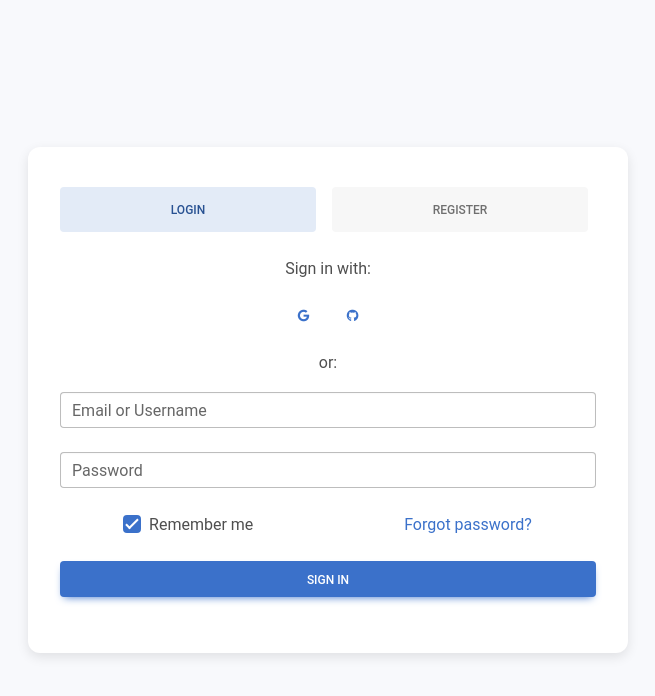
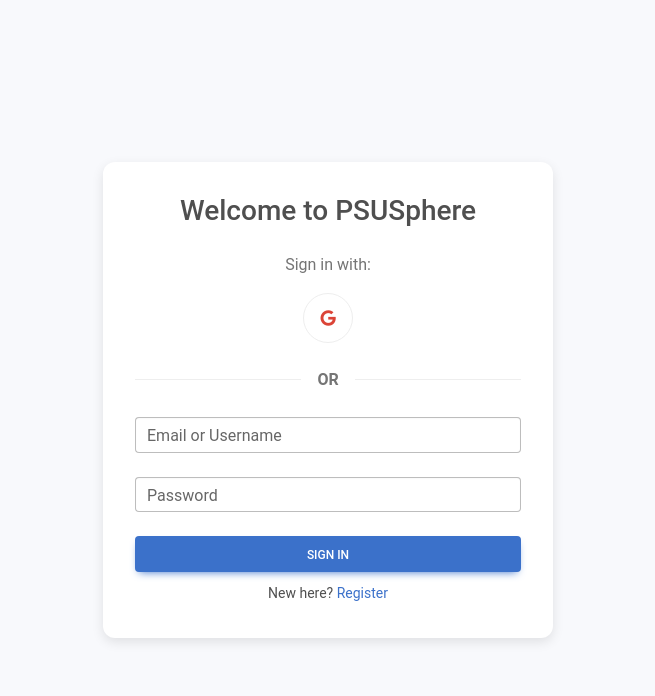
Before and after one commit to NexieMadia23/PSUSphere-2.0, a Django app: page /login/ in a window 1280 px wide. Shown: the top 696 px of the page, without its empty margins (312-967 px from the left). Run offline with Django 5.2, Linux system fonts and the light colour scheme; data comes from the database, SQL or seed files in the repository; both versions use the stored data as it was before the commit; some libraries are stand-ins or nearby versions.

Commit message:
Fixed GitHub login logic and added .gitignore to protect db.sqlite3

```diff
--- a/projectsite/templates/account/login.html
+++ b/projectsite/templates/account/login.html
@@ -5,149 +5,65 @@
     <meta charset="utf-8" />
     <meta name="viewport" content="width=device-width, initial-scale=1, shrink-to-fit=no" />
     <title>PSUSphere Login</title>
-<!-- Bootstrap + MDB + Custom CSS -->
     <link rel="stylesheet" href="{% static 'css/bootstrap.min.css' %}" />
     <link rel="stylesheet" href="https://cdnjs.cloudflare.com/ajax/libs/font-awesome/6.5.0/css/all.min.css" />
     <link rel="stylesheet" href="https://cdnjs.cloudflare.com/ajax/libs/mdb-ui-kit/6.4.2/mdb.min.css" />
-
     <style>
-      body {
-        display: flex;
-        align-items: center;
-        justify-content: center;
-        height: 100vh;
-        background-color: #f8f9fc;
-      }
-      .auth-card {
-        max-width: 600px;
-        width: 100%;
-        background: #fff;
-        border-radius: 12px;
-        box-shadow: 0 4px 12px rgba(0, 0, 0, 0.1);
-        padding: 2rem;
-      }
+      body { display: flex; align-items: center; justify-content: center; height: 100vh; background-color: #f8f9fc; }
+      .auth-card { max-width: 450px; width: 100%; background: #fff; border-radius: 12px; box-shadow: 0 4px 12px rgba(0, 0, 0, 0.1); padding: 2rem; }
+      .btn-floating-custom { width: 50px; height: 50px; display: inline-flex; align-items: center; justify-content: center; border-radius: 50%; transition: 0.3s; border: 1px solid #eee; text-decoration: none; }
+      .btn-floating-custom:hover { background-color: #f8f9fa; transform: translateY(-3px); box-shadow: 0 4px 8px rgba(0,0,0,0.1); }
+      .divider:after, .divider:before { content: ""; flex: 1; height: 1px; background: #eee; }
     </style>
 </head>
 <body>
-    <div class="auth-card">
-      <!-- Pills navs -->
-      <ul class="nav nav-pills nav-justified mb-3" id="ex1" role="tablist">
-        <li class="nav-item" role="presentation">
-          <a class="nav-link active" id="tab-login" data-mdb-pill-init href="#pills-login" role="tab" aria-controls="pills
-login" aria-selected="true">Login</a>
-        </li>
-        <li class="nav-item" role="presentation">
-          <a class="nav-link" id="tab-register" data-mdb-pill-init href="#pills-register" role="tab" aria-controls="pills
-register" aria-selected="false">Register</a>
-        </li>
-      </ul>
-      <!-- Pills navs -->
+    <div class="auth-card text-center">
+      <h3 class="mb-4">Welcome to PSUSphere</h3>
 
-      <!-- Pills content -->
-      <div class="tab-content">
-        <!-- Login tab -->
-        <div class="tab-pane fade show active" id="pills-login" role="tabpanel" aria-labelledby="tab-login">
+      <div class="mb-4">
+        <p class="text-muted mb-3">Sign in with:</p>
+
+        {# This loop prevents the DoesNotExist error #}
+        {% get_providers as socialaccount_providers %}
+
+        {% for provider in socialaccount_providers %}
+            {% if provider.id == "google" %}
+            <a href="{% provider_login_url 'google' %}" class="btn-floating-custom mx-2" title="Google">
+              <i class="fab fa-google" style="color: #DB4437;"></i>
+            </a>
+            {% endif %}
+
+            {% if provider.id == "github" %}
+            <a href="{% provider_login_url 'github' %}" class="btn-floating-custom mx-2" title="GitHub">
+              <i class="fab fa-github" style="color: #333;"></i>
+            </a>
+            {% endif %}
+        {% empty %}
+            <p class="small text-muted">No social apps configured in Admin.</p>
+        {% endfor %}
+      </div>
+
+      <div class="divider d-flex align-items-center my-4">
+        <p class="text-center fw-bold mx-3 mb-0 text-muted">OR</p>
+      </div>
+
       <form method="post" action="{% url 'account_login' %}">
         {% csrf_token %}
-            <div class="text-center mb-3">
-              <p>Sign in with:</p>
-              <a href="{% provider_login_url 'google' %}" class="btn btn-link btn-floating mx-1">
-                <i class="fab fa-google"></i>
-              </a>
-              <a href="#" class="btn btn-link btn-floating mx-1">
-                <i class="fab fa-github"></i>
-              </a>
-            </div>
-
-            <p class="text-center">or:</p>
-
-            <!-- Username / Email -->
-            <div data-mdb-input-init class="form-outline mb-4">
+        <div class="form-outline mb-4">
             <input type="text" name="login" id="id_login" class="form-control" required />
             <label class="form-label" for="id_login">Email or Username</label>
         </div>
-
-            <!-- Password -->
-            <div data-mdb-input-init class="form-outline mb-4">
+        <div class="form-outline mb-4">
             <input type="password" name="password" id="id_password" class="form-control" required />
             <label class="form-label" for="id_password">Password</label>
         </div>
-
-            <!-- Remember me -->
-            <div class="row mb-4">
-              <div class="col-md-6 d-flex justify-content-center">
-                <div class="form-check mb-3 mb-md-0">
-                  <input class="form-check-input" type="checkbox" id="loginCheck" checked />
-                  <label class="form-check-label" for="loginCheck"> Remember me </label>
+        <button type="submit" class="btn btn-primary btn-block mb-2">Sign In</button>
+        <div class="text-center">
+            <small>New here? <a href="{% url 'account_signup' %}">Register</a></small>
         </div>
-              </div>
-              <div class="col-md-6 d-flex justify-content-center">
-                <a href="{% url 'account_reset_password' %}">Forgot password?</a>
-              </div>
-            </div>
-            {% if form.non_field_errors %}
-                     <div class="alert alert-danger" role="alert">
-                         {% for error in form.non_field_errors %}
-                         <p{% if forloop.last %} class="mb-0"{% endif %}>{{ error }}</p>
-                         {% endfor %}
-                     </div>
-                 {% endif %}
-
-            <!-- Submit button -->
-            <button type="submit" class="btn btn-primary btn-block mb-4">Sign in</button>
       </form>
     </div>
 
-        <!-- Register tab -->
-        <div class="tab-pane fade" id="pills-register" role="tabpanel" aria-labelledby="tab-register">
-          <form method="post" action="{% url 'account_signup' %}">
-            {% csrf_token %}
-            <div class="text-center mb-3">
-              <p>Sign up with:</p>
-              <a href="{% provider_login_url 'google' %}" class="btn btn-link btn-floating mx-1">
-                <i class="fab fa-google"></i>
-              </a>
-              <a href="#" class="btn btn-link btn-floating mx-1">
-                <i class="fab fa-github"></i>
-              </a>
-            </div>
-
-            <p class="text-center">or:</p>
-
-            <!-- Username -->
-            <div data-mdb-input-init class="form-outline mb-4">
-              <input type="text" name="username" id="registerUsername" class="form-control" required />
-              <label class="form-label" for="registerUsername">Username</label>
-            </div>
-
-            <!-- Email -->
-            <div data-mdb-input-init class="form-outline mb-4">
-              <input type="email" name="email" id="registerEmail" class="form-control" required />
-              <label class="form-label" for="registerEmail">Email</label>
-            </div>
-
-            <!-- Password -->
-            <div data-mdb-input-init class="form-outline mb-4">
-              <input type="password" name="password1" id="registerPassword" class="form-control" required />
-              <label class="form-label" for="registerPassword">Password</label>
-            </div>
-
-            <!-- Confirm Password -->
-            <div data-mdb-input-init class="form-outline mb-4">
-              <input type="password" name="password2" id="registerRepeatPassword" class="form-control" required
-/>
-              <label class="form-label" for="registerRepeatPassword">Repeat password</label>
-            </div>
-
-            <!-- Submit -->
-            <button type="submit" class="btn btn-primary btn-block mb-3">Register</button>
-          </form>
-        </div>
-      </div>
-      <!-- Pills content -->
-    </div>
-
-    <!-- MDB + Bootstrap JS -->
     <script src="https://cdnjs.cloudflare.com/ajax/libs/mdb-ui-kit/6.4.2/mdb.min.js"></script>
 </body>
 </html>
```
Also changed, not shown: projectsite/projectsite/settings.py (+2 -5 lines), projectsite/templates/base.html (+22 -6 lines), projectsite/templates/socialaccount/login.html (+18 -2 lines), projectsite/db.sqlite3 (deleted), 1 other file. Lines whose indentation alone changed are shown as unchanged.
